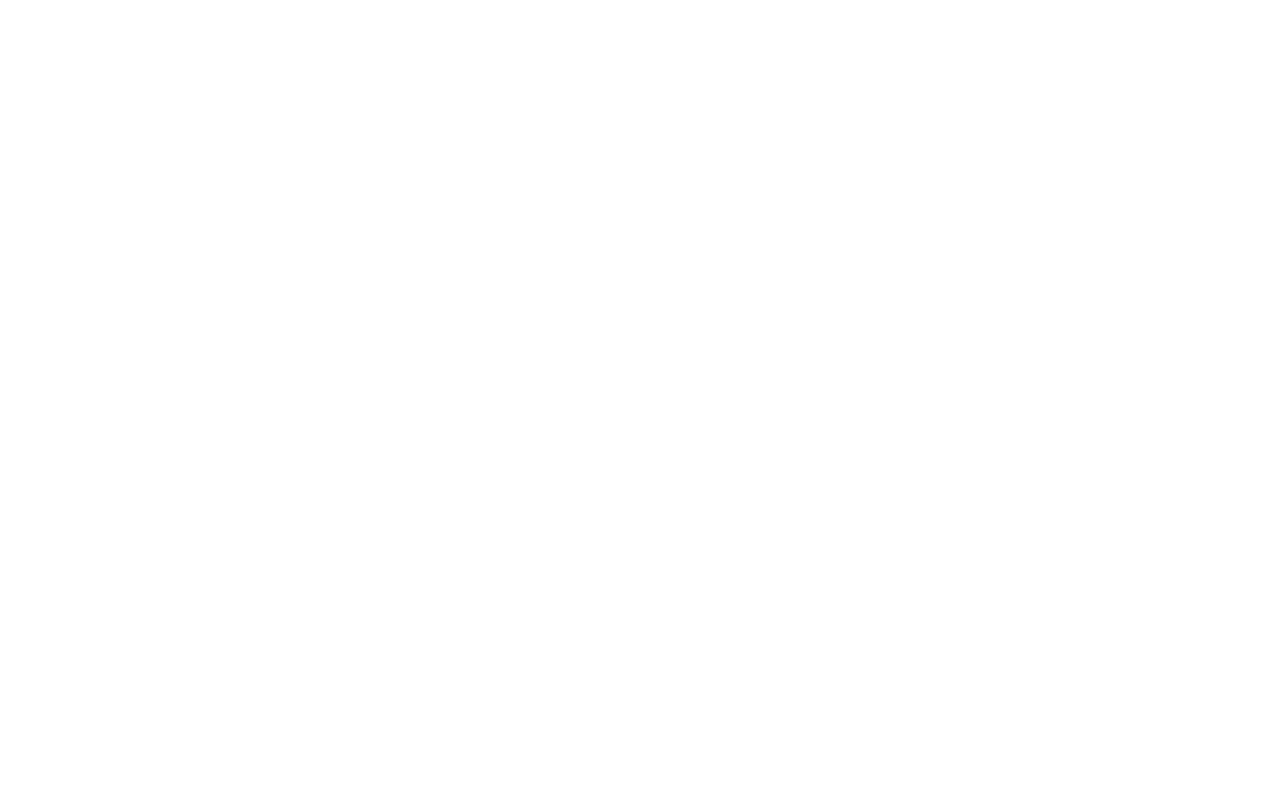
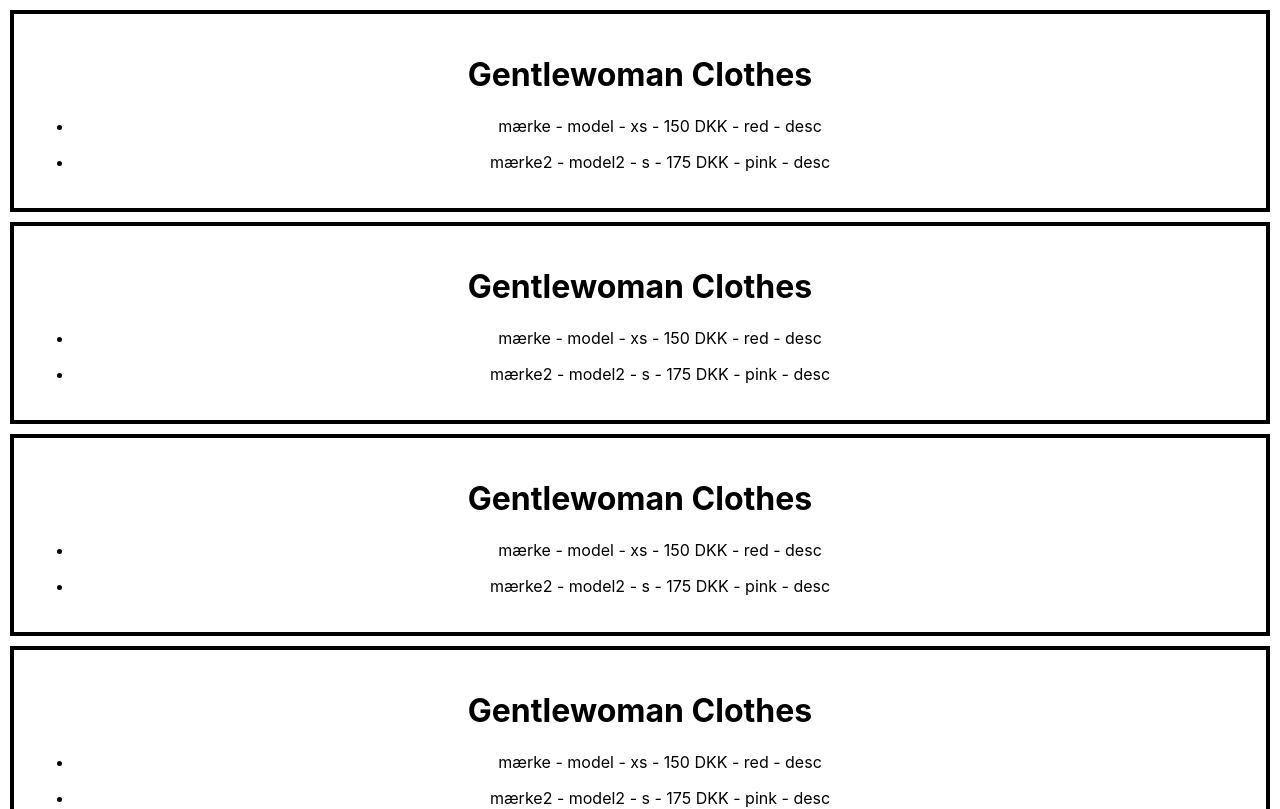
Before and after one commit to Mariawashere/Flow-2-, a React (Create React App) app in the folder toejbutik-app/: page / in a window 1280 px wide. Shown: the top 809 px of the page. Built offline with nearby package versions, Linux system fonts and the light colour scheme.

Commit message:
bokse i header på tøjbutik skubbet op - så der ikke er mellemrum

```diff
--- a/toejbutik-app/src/App.css
+++ b/toejbutik-app/src/App.css
@@ -1,5 +1,6 @@
 .App {
   text-align: center;
+
 }
 
 .App-logo {
@@ -7,15 +8,13 @@
   pointer-events: none;
 }
 
-@media (prefers-reduced-motion: no-preference) {
-  .App-logo {
-    animation: App-logo-spin infinite 20s linear;
-  }
+.ItemList{
+  margin-top: 0;
+  min-height: 100vh;
 }
 
 .App-header {
   /* background-color: #282c34; */
-  min-height: 100vh;
   display: flex;
   flex-direction: column;
   align-items: center;
```
